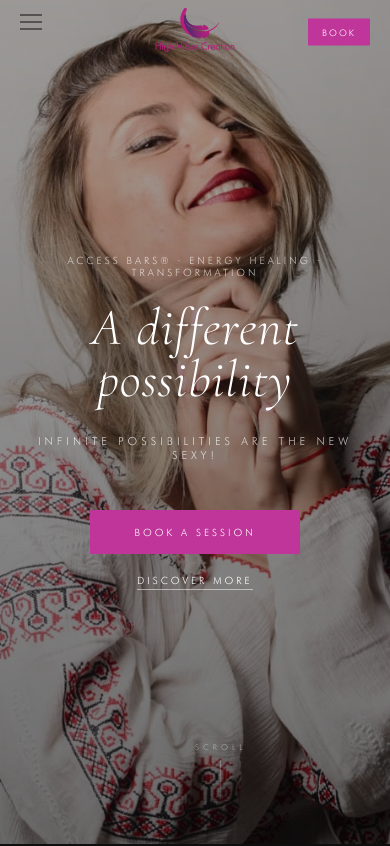
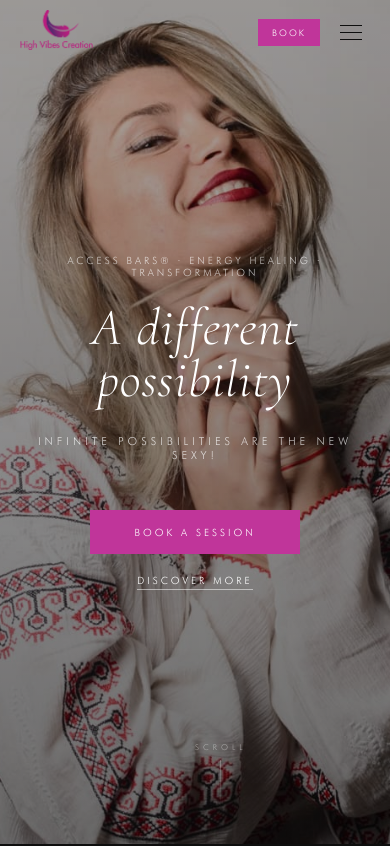
Before and after one commit to Raptoor/highvibescreation-website, a plain HTML site: page index.html in a window 390 px wide. Shown: the top 846 px of the page. Drawn offline with nearby package versions, Linux system fonts and the light colour scheme.

Commit message:
mobile header: logo left, book+hamburger grouped right

```diff
--- a/index.html
+++ b/index.html
@@ -141,6 +141,7 @@
     .hamburger { display: none; flex-direction: column; gap: 6px; cursor: pointer; }
     .hamburger span { display: block; width: 22px; height: 1px; background: var(--black); transition: 0.3s; }
     .mob-book-btn { display: none; }
+    .mob-right { display: none; }
 
     .mobile-menu {
       display: none;
@@ -815,33 +816,35 @@
     @media (max-width: 768px) {
       .nav-left, .nav-right { display: none; }
       .hamburger { display: flex; }
+      .mob-right { display: flex; }
 
-      /* Header: hamburger stanga, logo centrat */
+      /* Header: logo stanga, butoane dreapta */
       .header-inner {
         display: flex;
-        position: relative;
-        justify-content: center;
+        justify-content: space-between;
         align-items: center;
         padding: 0 20px;
         height: 64px;
       }
-      .nav-logo { text-align: center; }
-      .nav-logo img { height: 44px; }
+      .nav-logo { text-align: left; }
+      .nav-logo img { height: 40px; }
       .hamburger {
-        position: absolute;
-        left: 20px;
-        top: 50%;
-        transform: translateY(-50%);
-        padding: 10px;
-        margin: -10px;
+        position: static;
+        transform: none;
+        padding: 8px;
+        margin: 0;
+        order: 3;
       }
       .lang-bar { display: none; }
+      .mob-right {
+        display: flex;
+        align-items: center;
+        gap: 12px;
+      }
       .mob-book-btn {
         display: block;
-        position: absolute;
-        right: 20px;
-        top: 50%;
-        transform: translateY(-50%);
+        position: static;
+        transform: none;
         font-family: var(--sans);
         font-size: 9px;
         letter-spacing: 2px;
@@ -850,6 +853,12 @@
         color: var(--white);
         background: var(--magenta);
         padding: 8px 14px;
+      }
+      .hamburger {
+        position: static !important;
+        transform: none !important;
+        padding: 8px !important;
+        margin: 0 !important;
       }
 
       /* Grids */
@@ -923,10 +932,12 @@
         <li><a href="#contact" data-en="Contact" data-ro="Contact">Contact</a></li>
         <li><a href="#contact" class="nav-book" data-en="Book a Session" data-ro="Programează">Book a Session</a></li>
       </ul>
-      <div class="hamburger" id="hamburger">
-        <span></span><span></span><span></span>
+      <div class="mob-right">
+        <a href="#contact" class="mob-book-btn" data-en="Book" data-ro="Programează">Book</a>
+        <div class="hamburger" id="hamburger">
+          <span></span><span></span><span></span>
+        </div>
       </div>
-      <a href="#contact" class="mob-book-btn" data-en="Book" data-ro="Programează">Book</a>
     </div>
   </header>
 
```
